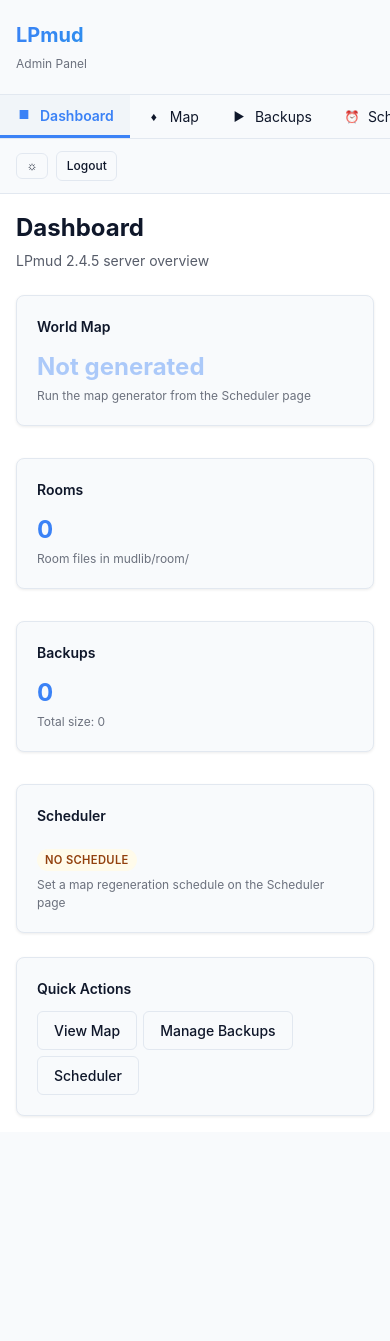
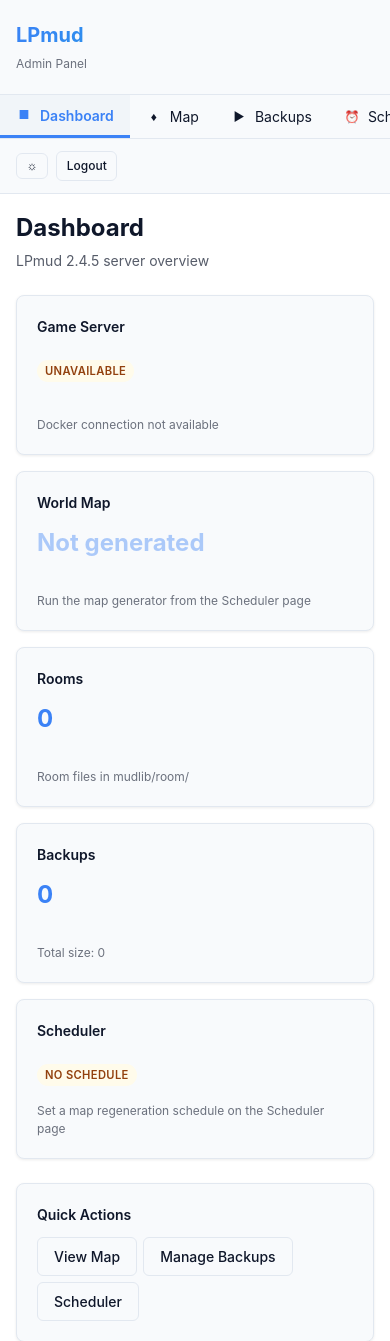
Before and after one commit to midyear66/LPMud-Revised, a Flask app: page /dashboard in a window 390 px wide. Shown: the top 1341 px of the page. Before the commit the page ends 1116 px from the top, so only its background shows below. Run offline with Flask 3, Linux system fonts and the light colour scheme; the visitor is signed in with stand-in values (Sample User, id 1); parts of the project's set-up code (start-up, migrations or seed data) failed here and were passed over; some libraries are stand-ins or nearby versions.

Commit message:
Add server controls, full backups, and fix dashboard layout
- Add Docker-based game server status/start/stop/restart controls to dashboard
- Switch backups from per-target to full archives (mudlib + saves + logs)
- Add backup import/upload with validation (500 MB limit)
- Fix dashboard card heights with fixed-height grid items
- Fix Docker socket GID default for Docker Desktop compatibility
- Remove orphan Server nav item; add card-grid-item to scheduler stats
- Add responsive grid breakpoints for tablet and mobile

🤖 Generated with [Claude Code](https://claude.com/claude-code)

Co-Authored-By: Claude Opus 4.5 <noreply@anthropic.com>

```diff
--- a/admin/app.py
+++ b/admin/app.py
@@ -2,7 +2,7 @@
 
 from datetime import timedelta
 
-from flask import Flask, session, redirect, url_for
+from flask import Flask, session, redirect, url_for, flash, render_template
 from flask_wtf.csrf import CSRFProtect
 
 from config import Config
@@ -27,12 +27,14 @@ def create_app():
     from backups import backups_bp
     from scheduler import scheduler_bp, init_scheduler
     from mapviewer import map_bp
+    from server import server_bp
 
     app.register_blueprint(auth_bp)
     app.register_blueprint(dashboard_bp)
     app.register_blueprint(backups_bp)
     app.register_blueprint(scheduler_bp)
     app.register_blueprint(map_bp)
+    app.register_blueprint(server_bp)
 
     # Initialize APScheduler
     init_scheduler(app)
@@ -41,6 +43,12 @@ def create_app():
     @app.route("/")
     def index():
         return redirect(url_for("dashboard.dashboard"))
+
+    # Handle oversized uploads
+    @app.errorhandler(413)
+    def request_entity_too_large(error):
+        flash("File too large. Maximum upload size is 500 MB.", "error")
+        return redirect(url_for("backups.backups_list"))
 
     # Security headers on every response
     @app.after_request
--- a/admin/config.py
+++ b/admin/config.py
@@ -16,6 +16,12 @@ class Config:
     SCRIPTS_PATH = os.environ.get("SCRIPTS_PATH", "/scripts")
     BACKUP_PATH = os.environ.get("BACKUP_PATH", "/backups")
     ADMIN_DATA_PATH = os.environ.get("ADMIN_DATA_PATH", "/admin-data")
+
+    # Upload limit (500 MB)
+    MAX_CONTENT_LENGTH = 500 * 1024 * 1024
+
+    # Docker container name for the game server
+    LPMUD_CONTAINER_NAME = os.environ.get("LPMUD_CONTAINER_NAME", "lpmud-server")
 
     # Session
     SESSION_TIMEOUT_MINUTES = int(os.environ.get("SESSION_TIMEOUT_MINUTES", "30"))
--- a/admin/dashboard.py
+++ b/admin/dashboard.py
@@ -83,6 +83,15 @@ def _get_scheduler_info():
         return {"active": False}
 
 
+def _get_server_info() -> dict:
+    """Get game server status via Docker."""
+    try:
+        from server import get_server_status
+        return get_server_status()
+    except Exception:
+        return {"available": False, "status": "unavailable"}
+
+
 @dashboard_bp.route("/dashboard")
 @login_required
 def dashboard():
@@ -92,5 +101,6 @@ def dashboard():
         "map_info": _get_map_info(cfg["DOCS_PATH"]),
         "room_count": _get_room_count(cfg["MUDLIB_PATH"]),
         "scheduler_info": _get_scheduler_info(),
+        "server_info": _get_server_info(),
     }
     return render_template("dashboard.html", **context)
--- a/admin/requirements.txt
+++ b/admin/requirements.txt
@@ -5,3 +5,4 @@ apscheduler==3.10.4
 sqlalchemy==2.0.36
 Pillow==11.1.0
 networkx==3.4.2
+docker==7.1.0
--- /dev/null
+++ b/admin/server.py
@@ -0,0 +1,92 @@
+"""Server blueprint: start, stop, restart the LPmud game server container."""
+
+from flask import Blueprint, redirect, url_for, flash, current_app
+
+from auth import login_required
+
+server_bp = Blueprint("server", __name__, url_prefix="/server")
+
+_docker_client = None
+
+
+def _get_docker():
+    """Lazily connect to Docker. Returns client or None."""
+    global _docker_client
+    if _docker_client is not None:
+        return _docker_client
+    try:
+        import docker
+        _docker_client = docker.from_env()
+        _docker_client.ping()
+        return _docker_client
+    except Exception:
+        _docker_client = None
+        return None
+
+
+def get_server_status() -> dict:
+    """Return server status dict for the dashboard."""
+    client = _get_docker()
+    if client is None:
+        return {"available": False, "status": "unavailable"}
+    try:
+        name = current_app.config.get("LPMUD_CONTAINER_NAME", "lpmud-server")
+        container = client.containers.get(name)
+        return {
+            "available": True,
+            "status": container.status,
+            "running": container.status == "running",
+        }
+    except Exception:
+        return {"available": True, "status": "not found", "running": False}
+
+
+@server_bp.route("/start", methods=["POST"])
+@login_required
+def start_server():
+    client = _get_docker()
+    if client is None:
+        flash("Docker is not available.", "error")
+        return redirect(url_for("dashboard.dashboard"))
+    try:
+        name = current_app.config.get("LPMUD_CONTAINER_NAME", "lpmud-server")
+        container = client.containers.get(name)
+        container.start()
+        flash("Game server started.", "success")
+    except Exception as e:
+        flash(f"Failed to start server: {e}", "error")
+    return redirect(url_for("dashboard.dashboard"))
+
+
+@server_bp.route("/stop", methods=["POST"])
+@login_required
+def stop_server():
+    client = _get_docker()
+    if client is None:
+        flash("Docker is not available.", "error")
+        return redirect(url_for("dashboard.dashboard"))
+    try:
+        name = current_app.config.get("LPMUD_CONTAINER_NAME", "lpmud-server")
+        container = client.containers.get(name)
+        container.stop(timeout=30)
+        flash("Game server stopped.", "success")
+    except Exception as e:
+        flash(f"Failed to stop server: {e}", "error")
+    return redirect(url_for("dashboard.dashboard"))
+
+
+@server_bp.route("/restart", methods=["POST"])
+@login_required
+def restart_server():
+    client = _get_docker()
+    if client is None:
+        flash("Docker is not available.", "error")
+        return redirect(url_for("dashboard.dashboard"))
+    try:
+        name = current_app.config.get("LPMUD_CONTAINER_NAME", "lpmud-server")
+        container = client.containers.get(name)
+        container.restart(timeout=30)
+        flash("Game server restarted.", "success")
+    except Exception as e:
+        flash(f"Failed to restart server: {e}", "error")
+    return redirect(url_for("dashboard.dashboard"))
--- a/admin/static/css/style.css
+++ b/admin/static/css/style.css
@@ -187,6 +187,22 @@ a:hover { text-decoration: underline; }
   gap: 1rem;
 }
 
+.card-grid .card + .card {
+  margin-top: 0;
+}
+
+/* Dashboard grid cards: uniform sizing via flexbox */
+.card-grid-item {
+  display: flex;
+  flex-direction: column;
+  height: 160px;
+  overflow: hidden;
+}
+
+.card-grid-item .stat-label {
+  margin-top: auto;
+}
+
 /* ===== Stat Cards ===== */
 .stat-value {
   font-size: 1.5rem;
@@ -318,6 +334,29 @@ select {
   transition: border-color 0.15s;
 }
 
+input[type="file"] {
+  font-size: 0.875rem;
+  color: var(--fg);
+  padding: 0.4rem 0;
+}
+
+input[type="file"]::file-selector-button {
+  padding: 0.4rem 0.75rem;
+  font-size: 0.8rem;
+  font-weight: 500;
+  border: 1px solid var(--border);
+  border-radius: 6px;
+  background: var(--surface);
+  color: var(--fg);
+  cursor: pointer;
+  margin-right: 0.5rem;
+  transition: background 0.15s;
+}
+
+input[type="file"]::file-selector-button:hover {
+  background: var(--surface-hover);
+}
+
 input:focus, select:focus {
   outline: none;
   border-color: var(--primary);
@@ -436,6 +475,7 @@ input:focus, select:focus {
 .badge-success { background: var(--flash-success-bg); color: var(--flash-success-fg); }
 .badge-warning { background: var(--flash-warning-bg); color: var(--flash-warning-fg); }
 .badge-info    { background: var(--flash-info-bg);     color: var(--flash-info-fg); }
+.badge-error   { background: var(--flash-error-bg);    color: var(--flash-error-fg); }
 
 /* ===== Empty State ===== */
 .empty-state {
@@ -445,6 +485,15 @@ input:focus, select:focus {
 }
 
 /* ===== Responsive ===== */
+
+/* Tablet: 2-column grid */
+@media (min-width: 769px) and (max-width: 1024px) {
+  .card-grid {
+    grid-template-columns: repeat(2, 1fr);
+  }
+}
+
+/* Mobile */
 @media (max-width: 768px) {
   .layout {
     flex-direction: column;
--- a/admin/templates/dashboard.html
+++ b/admin/templates/dashboard.html
@@ -8,7 +8,39 @@
 </div>
 
 <div class="card-grid">
-  <div class="card">
+  <div class="card card-grid-item">
+    <div class="card-header">Game Server</div>
+    {% if not server_info.available %}
+    <div class="stat-value"><span class="badge badge-warning">Unavailable</span></div>
+    <div class="stat-label">Docker connection not available</div>
+    {% elif server_info.running %}
+    <div class="stat-value"><span class="badge badge-success">Running</span></div>
+    <div class="stat-label">
+      <div class="btn-group">
+        <form method="post" action="{{ url_for('server.stop_server') }}" style="display:inline"
+              onsubmit="return confirm('Stop the game server?');">
+          <input type="hidden" name="csrf_token" value="{{ csrf_token() }}">
+          <button type="submit" class="btn btn-sm btn-danger">Stop</button>
+        </form>
+        <form method="post" action="{{ url_for('server.restart_server') }}" style="display:inline"
+              onsubmit="return confirm('Restart the game server?');">
+          <input type="hidden" name="csrf_token" value="{{ csrf_token() }}">
+          <button type="submit" class="btn btn-sm">Restart</button>
+        </form>
+      </div>
+    </div>
+    {% else %}
+    <div class="stat-value"><span class="badge badge-error">{{ server_info.status|capitalize }}</span></div>
+    <div class="stat-label">
+      <form method="post" action="{{ url_for('server.start_server') }}">
+        <input type="hidden" name="csrf_token" value="{{ csrf_token() }}">
+        <button type="submit" class="btn btn-sm btn-primary">Start</button>
+      </form>
+    </div>
+    {% endif %}
+  </div>
+
+  <div class="card card-grid-item">
     <div class="card-header">World Map</div>
     {% if map_info.exists %}
     <div class="stat-value">Available</div>
@@ -19,13 +51,13 @@
     {% endif %}
   </div>
 
-  <div class="card">
+  <div class="card card-grid-item">
     <div class="card-header">Rooms</div>
     <div class="stat-value">{{ room_count }}</div>
     <div class="stat-label">Room files in mudlib/room/</div>
   </div>
 
-  <div class="card">
+  <div class="card card-grid-item">
     <div class="card-header">Backups</div>
     <div class="stat-value">{{ backup_info.count }}</div>
     <div class="stat-label">
@@ -37,7 +69,7 @@
     </div>
   </div>
 
-  <div class="card">
+  <div class="card card-grid-item">
     <div class="card-header">Scheduler</div>
     {% if scheduler_info.active %}
     <div class="stat-value"><span class="badge badge-success">Active</span></div>
--- a/admin/templates/scheduler.html
+++ b/admin/templates/scheduler.html
@@ -8,7 +8,7 @@
 </div>
 
 <div class="card-grid">
-  <div class="card">
+  <div class="card card-grid-item">
     <div class="card-header">Map Status</div>
     {% if needs_regen %}
     <div class="stat-value"><span class="badge badge-warning">Stale</span></div>
@@ -19,7 +19,7 @@
     {% endif %}
   </div>
 
-  <div class="card">
+  <div class="card card-grid-item">
     <div class="card-header">Current Schedule</div>
     {% if schedule_info %}
     <div class="stat-value">{{ schedule_info.hour }}:{{ schedule_info.minute }}</div>
--- a/docker/docker-compose.yml
+++ b/docker/docker-compose.yml
@@ -39,9 +39,13 @@ services:
       - ../scripts:/scripts:ro
       - lpmud-backups:/backups
       - lpmud-admin-data:/admin-data
+      - /var/run/docker.sock:/var/run/docker.sock
     environment:
       - ADMIN_PASSWORD=${ADMIN_PASSWORD:?Set ADMIN_PASSWORD in .env}
       - SECRET_KEY=${SECRET_KEY:?Set SECRET_KEY in .env}
+      - LPMUD_CONTAINER_NAME=lpmud-server
+    group_add:
+      - "${DOCKER_GID:-0}"
     security_opt:
       - no-new-privileges:true
     restart: unless-stopped
```
Also changed, not shown: admin/backups.py (+93 -47 lines), admin/templates/backups.html (+22 -11 lines), 1 other file.
